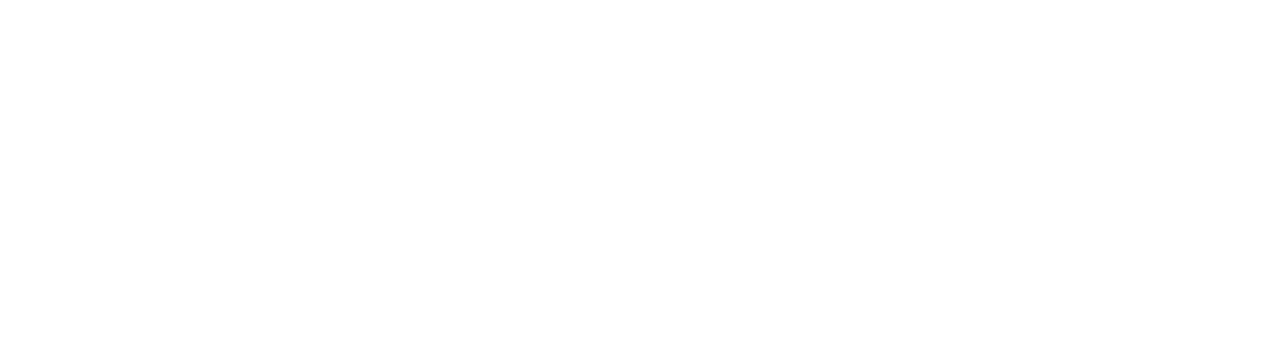
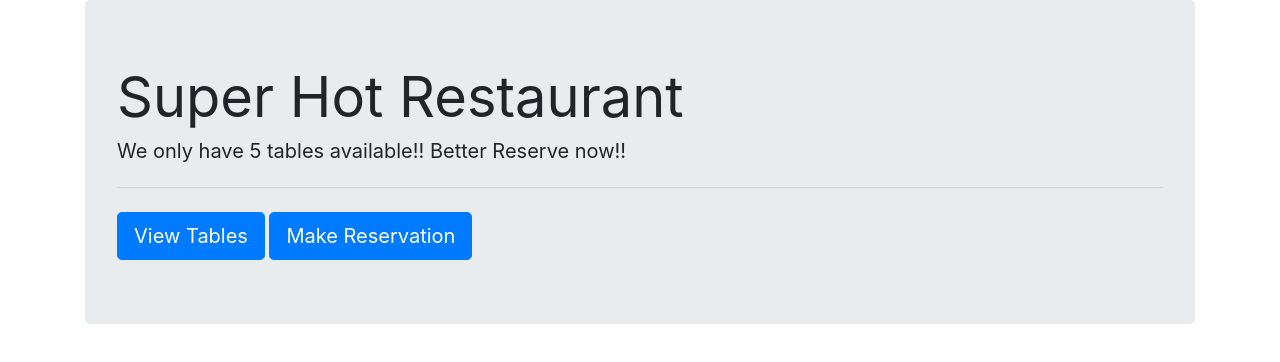
Before and after one commit to mnorthup2207/Hot_Restaurant_App, a plain HTML site: page home.html in a window 1280 px wide. Drawn offline with nearby package versions, Linux system fonts and the light colour scheme.

Commit message:
added jumbotron to main home page

```diff
--- a/home.html
+++ b/home.html
@@ -8,9 +8,18 @@
     <link rel="stylesheet" href="https://stackpath.bootstrapcdn.com/bootstrap/4.4.1/css/bootstrap.min.css">
     <title>Home</title>
 </head>
+<body>
+    <div class="container">
+        <div class="jumbotron">
+            <h1 class="display-4"><strong>Super Hot Restaurant</strong></h1>
+            <h2 class="lead"><strong>We only have 5 tables available!! Better Reserve now!!</strong></h2>
+            <hr class="my-4">
+            <a class="btn btn-primary btn-lg" href="#" role="button">View Tables</a>
+            <a class="btn btn-primary btn-lg" href="#" role="button">Make Reservation</a>
+        </div>
 
-<body>
-
+    </div>
+    <script src=" https://code.jquery.com/jquery-3.4.1.min.js"> </script>
 </body>
 
 </html>
```
